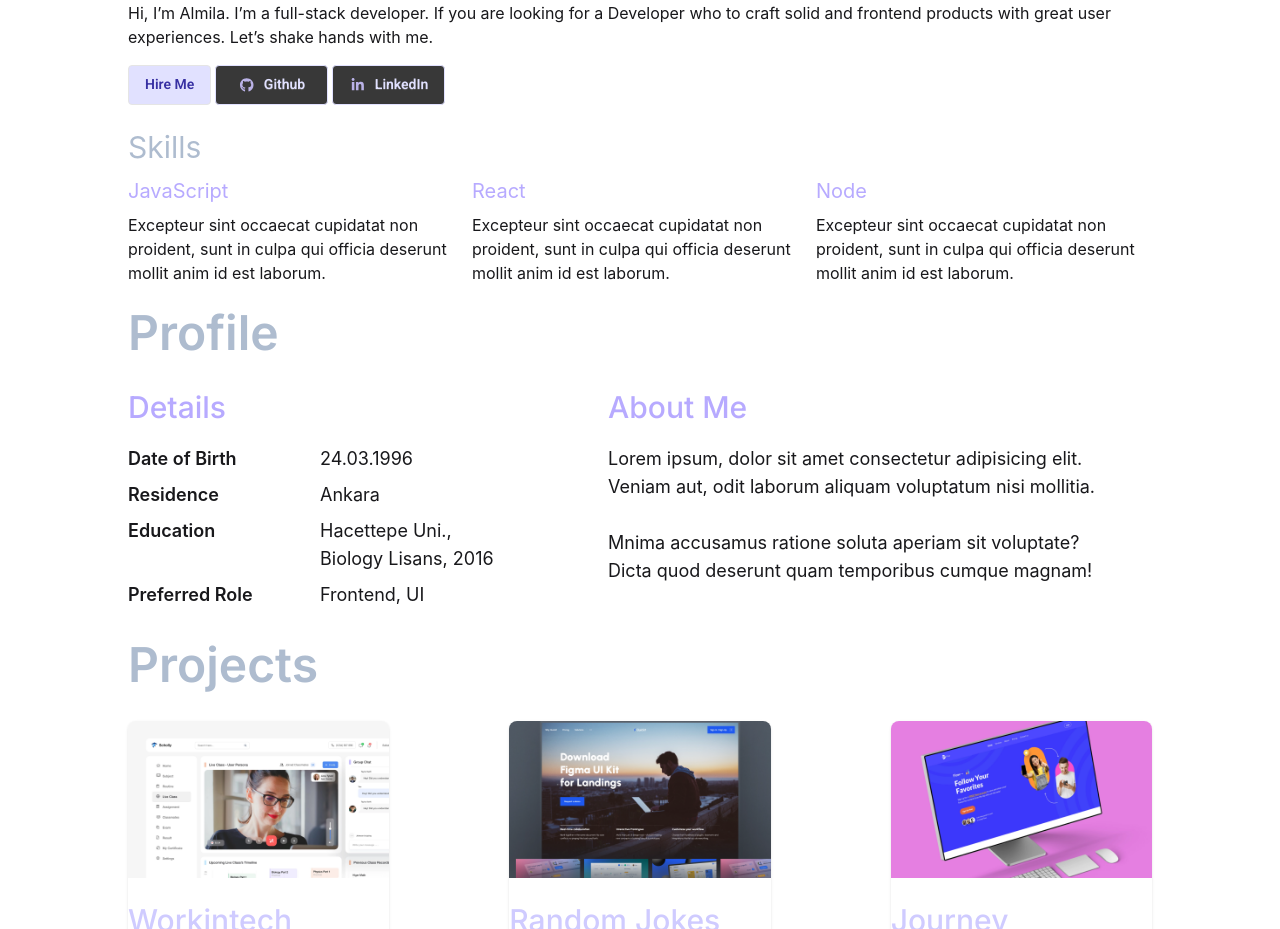
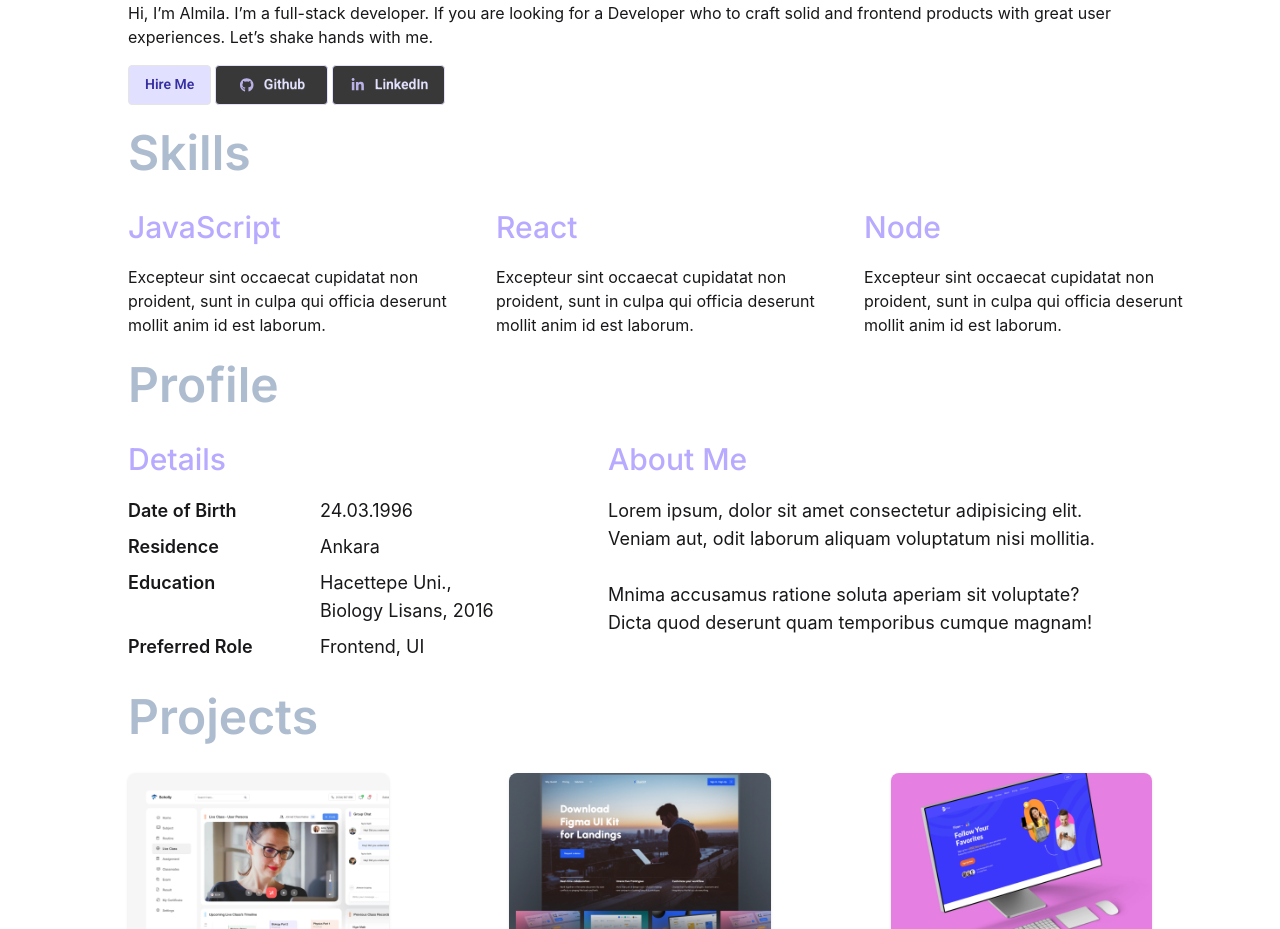
Before and after one commit to FatihPehlevan/WiT-Frontend-Portfolio-Challenge, a React (Vite) app: page / in a window 1280 px wide. Shown: the part 1140-2069 px from the top of the page. Built offline with nearby package versions, Linux system fonts and the light colour scheme.

Commit message:
Skills section desktop version implemented

```diff
--- a/src/components/Skills.jsx
+++ b/src/components/Skills.jsx
@@ -14,13 +14,17 @@ export default function Skills() {
   }, []);
 
   return (
-    <section className="flex flex-col gap-3">
-      <h2 className="text-3xl text-dark-heading">Skills</h2>
-      <div className="flex flex-col gap-2 lg:flex-row">
+    <section className="flex flex-col gap-3 lg:gap-8">
+      <h2 className="text-3xl font-inter font-semibold text-dark-heading lg:text-5xl">
+        Skills
+      </h2>
+      <div className="flex flex-col gap-2 lg:flex-row lg:justify-between">
         {skills.map((skill) => (
-          <div key={skill.id} className="flex flex-col gap-2">
-            <h3 className="text-dark-subheading text-xl">{skill.title}</h3>
-            <p>{skill.text}</p>
+          <div key={skill.id} className="flex flex-col gap-2 lg:gap-5">
+            <h3 className="text-dark-subheading text-xl font-inter font-medium lg:text-3xl">
+              {skill.title}
+            </h3>
+            <p className="lg:w-90">{skill.text}</p>
           </div>
         ))}
       </div>
```
